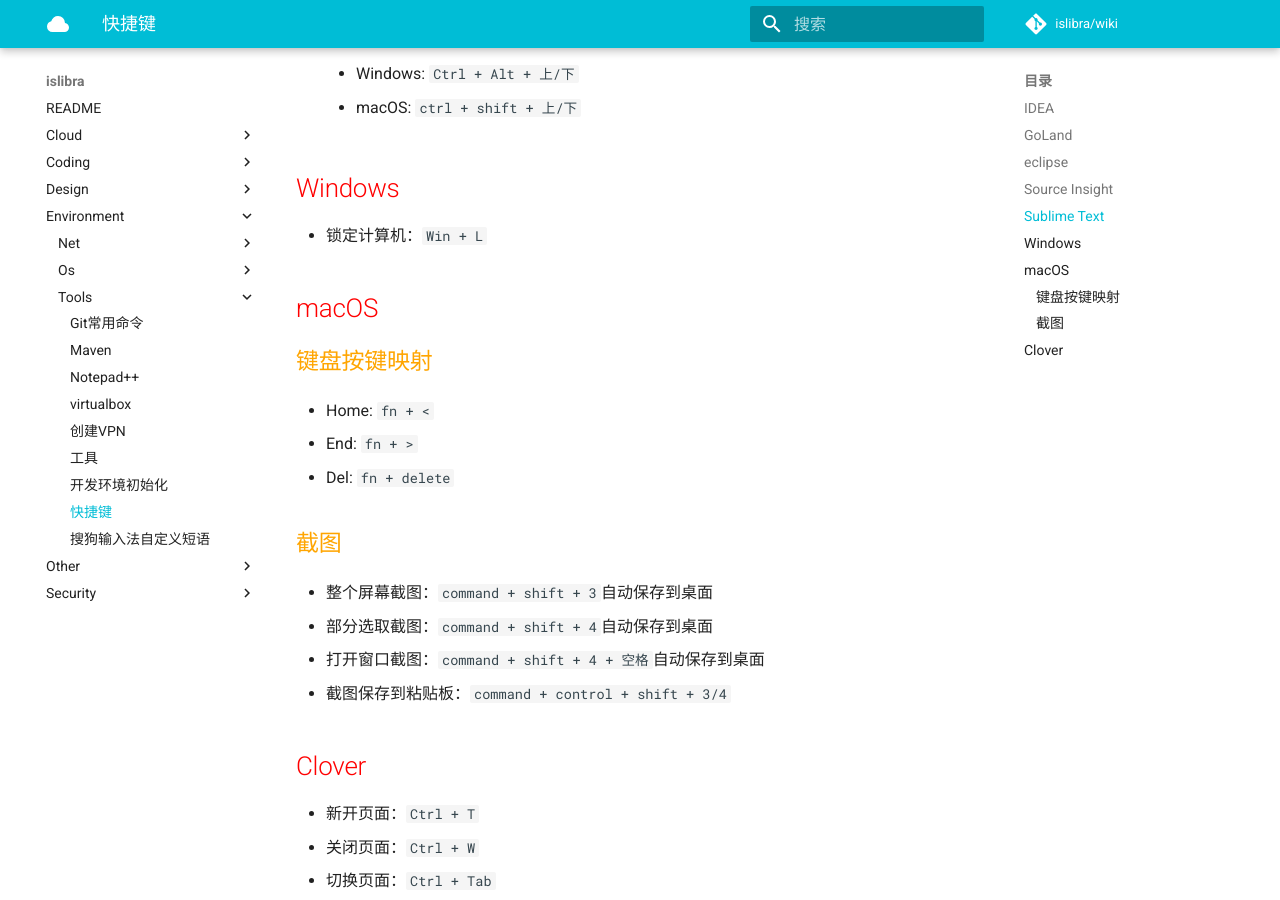
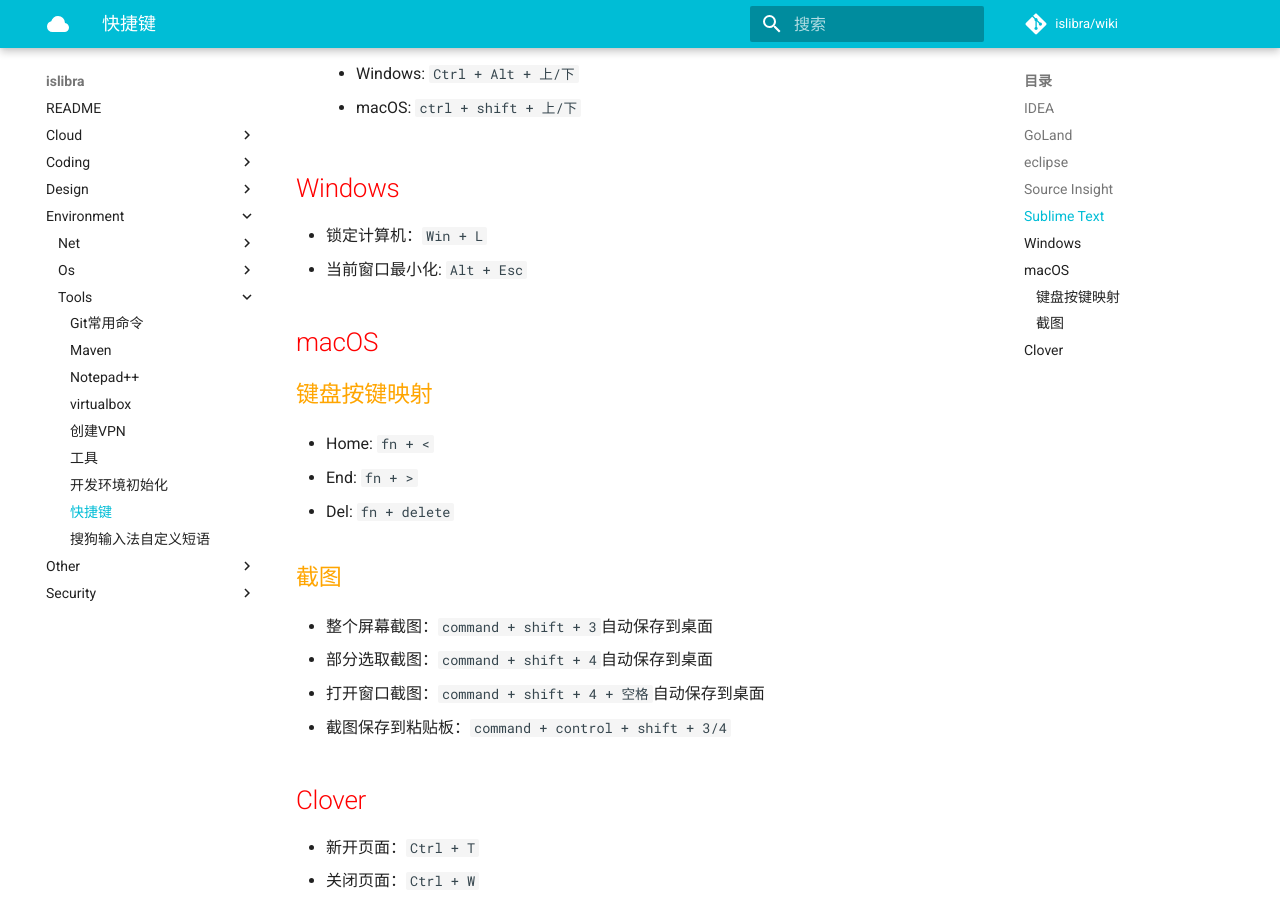
Before and after one commit to islibra/wiki, an MkDocs documentation site: the page built from docs/environment/tools/快捷键.md, in a window 1280 px wide and 900 px high, scrolled down 1852 px. Built offline with MkDocs 1.6.1 and Material for MkDocs 9.7.7, drawn with Linux system fonts in a browser that asks for light colours; comment, search, counter and statistics services are not loaded.

Commit message:
Update 快捷键.md

```diff
--- a/docs/environment/tools/快捷键.md
+++ b/docs/environment/tools/快捷键.md
@@ -61,7 +61,8 @@
 
 ## Windows
 
-+ 锁定计算机：`Win + L`
+- 锁定计算机：`Win + L`
+- 当前窗口最小化: `Alt + Esc`
 
 ## macOS
 
```
